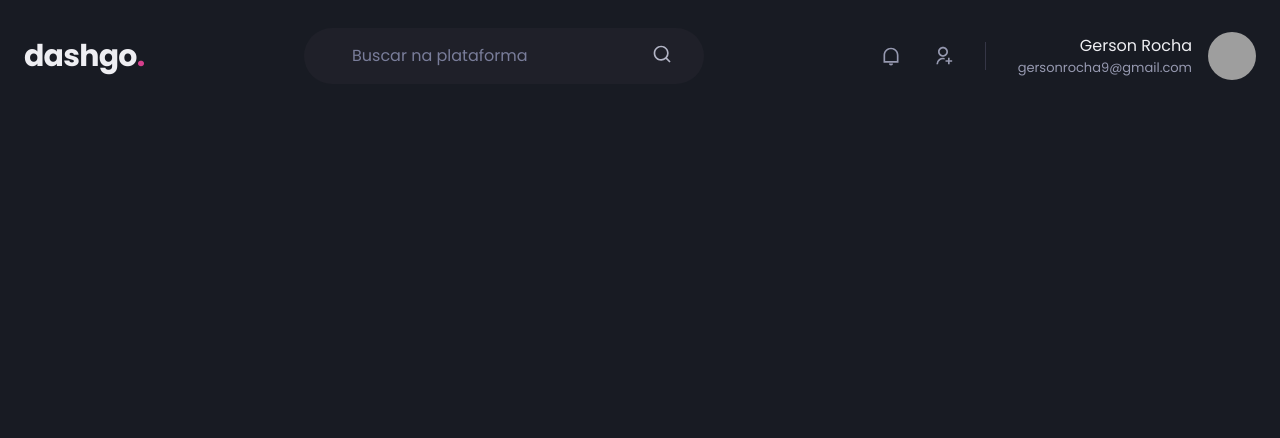
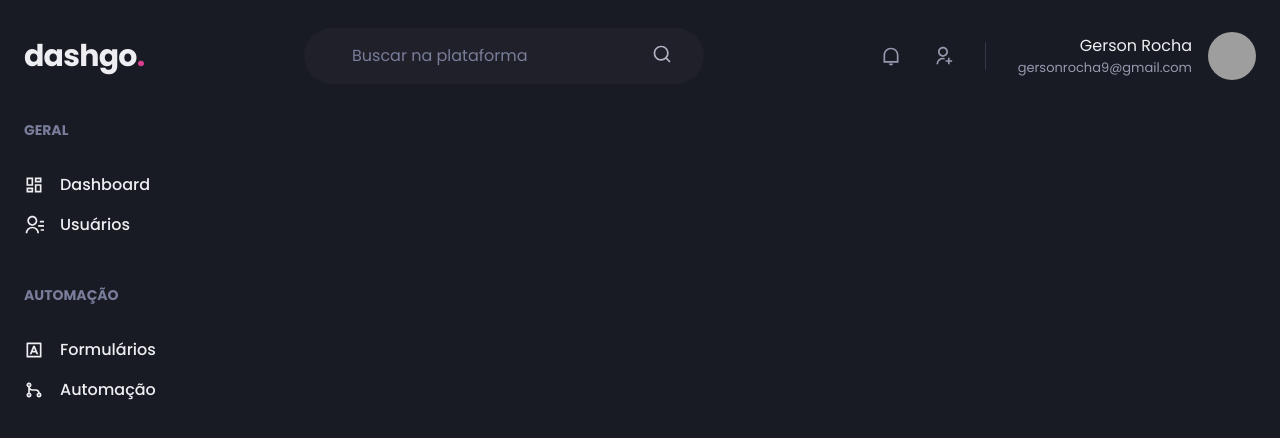
Before and after one commit to GersonRocha9/dashgo, a Next.js app: page /dashboard in a window 1280 px wide. Shown: the top 438 px of the page. Built offline with nearby package versions, Linux system fonts and the light colour scheme; grey boxes are pictures that could not be loaded.

Commit message:
create sidebar

```diff
--- /dev/null
+++ b/src/components/Sidebar.tsx
@@ -0,0 +1,54 @@
+import { Box, Icon, Link, Stack, Text } from "@chakra-ui/react";
+import { RiDashboardLine, RiContactsLine, RiInputMethodLine, RiGitMergeLine } from "react-icons/ri";
+
+export default function Sidebar() {
+  return (
+    <Box as="aside" w={64} mr={8}>
+      <Stack spacing={12} align="flex-start">
+        <Box>
+          <Text fontWeight="bold" color="gray.400" fontSize="sm">
+            GERAL
+          </Text>
+
+          <Stack spacing={4} mt={8} align="stretch">
+            <Link display="flex" alignItems="center">
+              <Icon as={RiDashboardLine} fontSize={20} />
+              <Text ml={4} fontWeight="medium">
+                Dashboard
+              </Text>
+            </Link>
+
+            <Link display="flex" alignItems="center">
+              <Icon as={RiContactsLine} fontSize={20} />
+              <Text ml={4} fontWeight="medium">
+                Usuários
+              </Text>
+            </Link>
+          </Stack>
+        </Box>
+
+        <Box>
+          <Text fontWeight="bold" color="gray.400" fontSize="sm">
+            AUTOMAÇÃO
+          </Text>
+
+          <Stack spacing={4} mt={8} align="stretch">
+            <Link display="flex" alignItems="center">
+              <Icon as={RiInputMethodLine} fontSize={20} />
+              <Text ml={4} fontWeight="medium">
+                Formulários
+              </Text>
+            </Link>
+
+            <Link display="flex" alignItems="center">
+              <Icon as={RiGitMergeLine} fontSize={20} />
+              <Text ml={4} fontWeight="medium">
+                Automação
+              </Text>
+            </Link>
+          </Stack>
+        </Box>
+      </Stack>
+    </Box>
+  );
+}
--- a/src/pages/dashboard.tsx
+++ b/src/pages/dashboard.tsx
@@ -1,5 +1,15 @@
+import { Flex } from "@chakra-ui/react";
 import { Header } from "../components/Header";
+import Sidebar from "../components/Sidebar";
 
 export default function Dashboard() {
-  return <Header />;
+  return (
+    <Flex direction="column" h="100vh">
+      <Header />
+
+      <Flex width="100%" my={6} maxWidth={1480} mx="auto" px={6}>
+        <Sidebar />
+      </Flex>
+    </Flex>
+  );
 }
```
